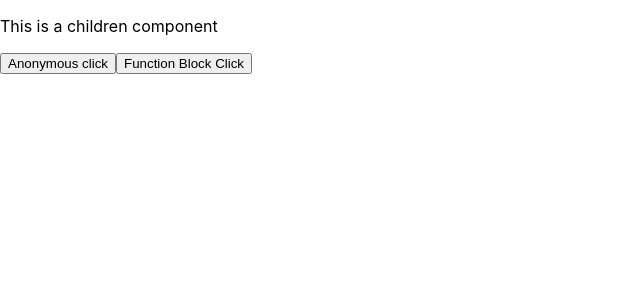
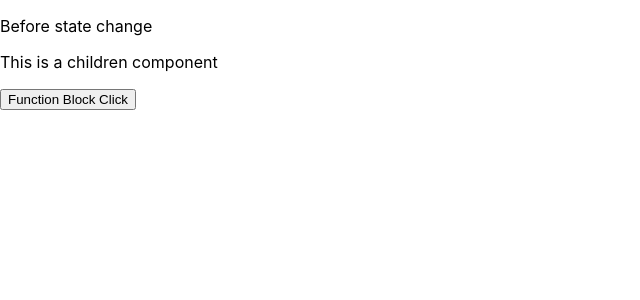
Before and after one commit to pythonhubdev/react_learning, a React (Create React App) app: page / in a window 1280 px wide. Shown: the top 300 px of the page, without its empty margins (0-640 px from the left). Built offline with nearby package versions, Linux system fonts and the light colour scheme.

Commit message:
State in react and simple use state hook with explaination

```diff
--- a/src/App.js
+++ b/src/App.js
@@ -1,12 +1,12 @@
 import './App.css';
-import CComponent from "./Components/Component";
+import StateComponent from "./Components/Component";
 
 function App() {
     return (
         <div>
-            <CComponent>
+            <StateComponent>
                 <ChildrenComponent/>
-            </CComponent>
+            </StateComponent>
         </div>
     )
         ;
--- a/src/Components/Component.jsx
+++ b/src/Components/Component.jsx
@@ -1,40 +1,35 @@
-import "./Component.css"; // Importing CSS files
+import "./Component.css";
+import {useState} from "react"; // Importing CSS files
 
+const StateComponent = (props) => {
 
-const CustomComponent = (props) => {
+    /*
+        A State is a piece of data that is stored in the component and can be changed.
+        A component's memory is called state.
+        Hooks are used to manage state in functional components.
+        Hooks must be called at the top level of the function component not inside if/else/for/while or any other block.
+    */
+
+    /*
+        useState
+            1. useState can be initialized with a default value.
+            2. useState return an array with two elements.
+            3. The first element is the state variable.
+            4. The second element is a function that can be used to update the state variable.
+     */
+
+    const [title, setTitle] = useState("Before state change");
 
     const handleClick = () => {
-        // Passing a function to the onClick attribute
-        console.log("Simple click");
-        alert("Simple click");
+        setTitle("After state change");
     }
 
     return (
         <div>
             <div>
+                <p>{title}</p>
                 {props.children}
-                {/*
-                    With the help of JSX syntax,
-                    you will be able to add function to a native HTML element via the custom attributes provided via React
-                */}
                 <button
-                    onClick={
-                        () => {
-                            // Passing an anonymous function to the onClick attribute
-                            console.log("Simple click");
-                            alert("Simple click");
-                        }
-                    }>Anonymous click
-                </button>
-                {/*
-                    When using JSX code, it's important to keep in mind that the code will be parsed before the
-                    browser renders the page. Therefore, it's recommended that you pass the function name as a
-                    reference instead of calling the function directly. This can help improve the efficiency and
-                    performance of your code. By passing the function name, you ensure that the function is only
-                    called when it's actually needed, rather than being called unnecessarily during the parsing stage.
-                 */}
-                <button
-
                     onClick={handleClick}>Function Block Click
                 </button>
             </div>
@@ -43,4 +38,4 @@ const CustomComponent = (props) => {
 }
 
 
-export default CustomComponent;
+export default StateComponent;
```
